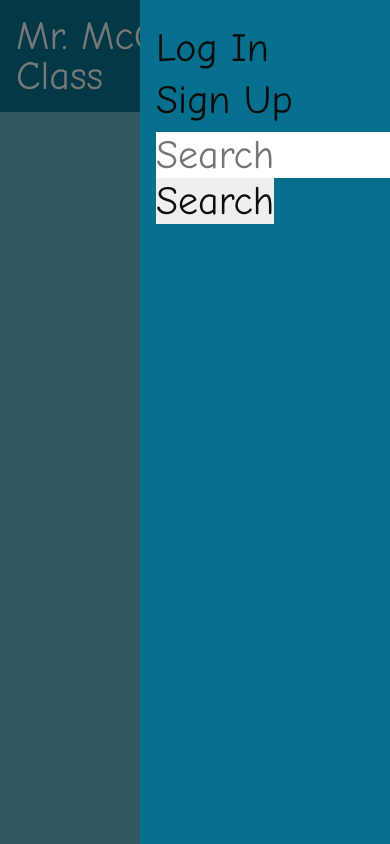
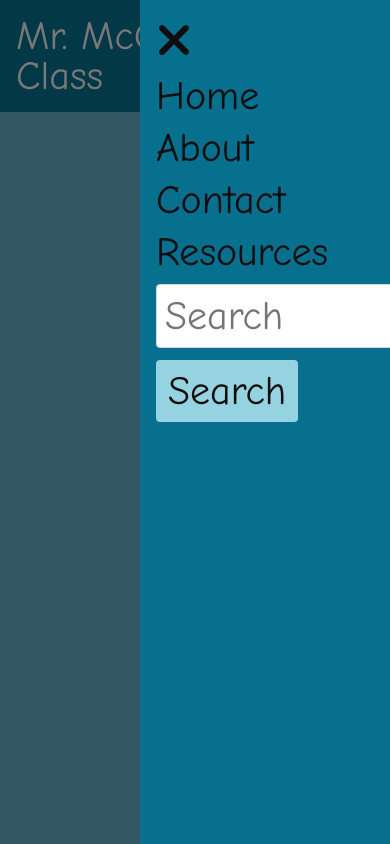
Before and after one commit to MCVNick/school-website, a React (Create React App) app: page / in a window 390 px wide. Both pictures are taken after a click on the icon 353 px from the left and 56 px from the top of the page. Built offline with nearby package versions, Linux system fonts and the light colour scheme.

Commit message:
made some minor changes to navbar responsiveness

```diff
--- a/src/Comp/MajorNavbar/MajorNavbar.js
+++ b/src/Comp/MajorNavbar/MajorNavbar.js
@@ -1,7 +1,7 @@
 import React, { useState, useEffect } from "react";
 import { useNavigate } from "react-router-dom";
 import { FontAwesomeIcon } from "@fortawesome/react-fontawesome";
-import { faBars, faSearch } from "@fortawesome/free-solid-svg-icons";
+import { faBars, faSearch, faTimes } from "@fortawesome/free-solid-svg-icons";
 
 import "./MajorNavbar.scss";
 
@@ -80,6 +80,13 @@ const MajorNavbar = () => {
           <button onClick={handleSearch}>Search</button>
         </div>
       )}
+      {isTabletScreen && (
+        <FontAwesomeIcon
+          icon={faSearch}
+          className="search-icon"
+          onClick={toggleSearchPopup}
+        />
+      )}
       {isSmallScreen && (
         <FontAwesomeIcon
           icon={faBars}
@@ -93,9 +100,16 @@ const MajorNavbar = () => {
           onClick={toggleSidebar}
           className={`sidebar ${showSidebar ? "show" : ""}`}
         >
+          <FontAwesomeIcon
+            icon={faTimes}
+            className="close-icon"
+            onClick={toggleSidebar}
+          />
           <ul>
-            <li onClick={() => handleNavigation("/login")}>Log In</li>
-            <li onClick={() => handleNavigation("/signup")}>Sign Up</li>
+            <li onClick={() => handleNavigation("/")}>Home</li>
+            <li onClick={() => handleNavigation("/about")}>About</li>
+            <li onClick={() => handleNavigation("/contact")}>Contact</li>
+            <li onClick={() => handleNavigation("/resources")}>Resources</li>
             <li>
               <input
                 type="text"
--- a/src/Comp/MajorNavbar/MajorNavbar.scss
+++ b/src/Comp/MajorNavbar/MajorNavbar.scss
@@ -1,4 +1,4 @@
-@import './../../vars';
+@import "./../../vars";
 
 .major-navbar {
   display: flex;
@@ -37,6 +37,7 @@
       margin-right: map-get($marPad, small);
       border: 1px solid map-get($colors, frost);
       border-radius: 4px;
+      width: 300px;
     }
     button {
       padding: map-get($marPad, xSmall) map-get($marPad, small);
@@ -60,6 +61,13 @@
     display: none;
     font-size: map-get($textSizes, large);
     cursor: pointer;
+  }
+
+  .close-icon {
+    display: block;
+    font-size: map-get($textSizes, large);
+    cursor: pointer;
+    margin-bottom: map-get($marPad, small);
   }
 
   .blur {
@@ -94,6 +102,22 @@
         cursor: pointer;
         &:hover {
           text-decoration: underline;
+        }
+        input {
+          padding: map-get($marPad, xSmall);
+          margin-bottom: map-get($marPad, small);
+          border: 1px solid map-get($colors, frost);
+          border-radius: 4px;
+        }
+        button {
+          padding: map-get($marPad, xSmall) map-get($marPad, small);
+          background-color: map-get($colors, secondary);
+          border: none;
+          border-radius: 4px;
+          cursor: pointer;
+          &:hover {
+            background-color: darken(map-get($colors, secondary), 10%);
+          }
         }
       }
     }
@@ -204,9 +228,20 @@
   .major-navbar {
     .menu {
       display: flex;
+      li {
+        margin: 0 map-get($marPad, xSmall);
+      }
     }
     .search-container {
       display: flex;
+      input {
+        padding: map-get($marPad, xxSmall);
+        font-size: map-get($textSizes, normal);
+      }
+      button {
+        padding: map-get($marPad, xxSmall) map-get($marPad, xSmall);
+        font-size: map-get($textSizes, normal);
+      }
     }
     .search-icon {
       display: none;
```
